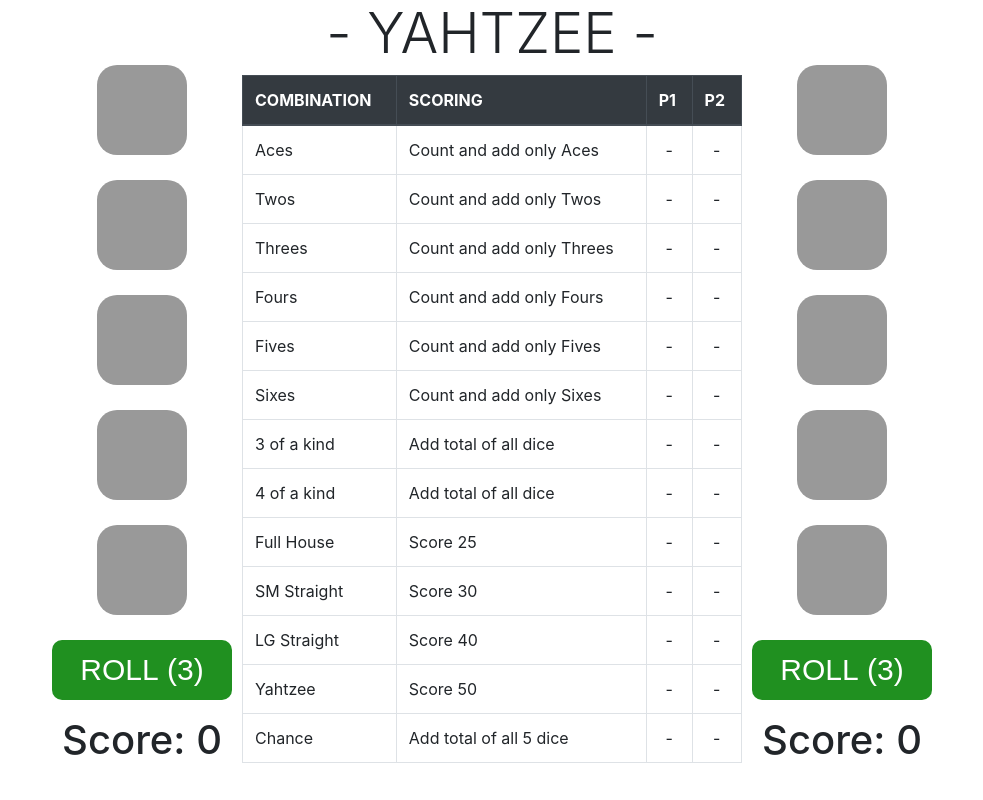
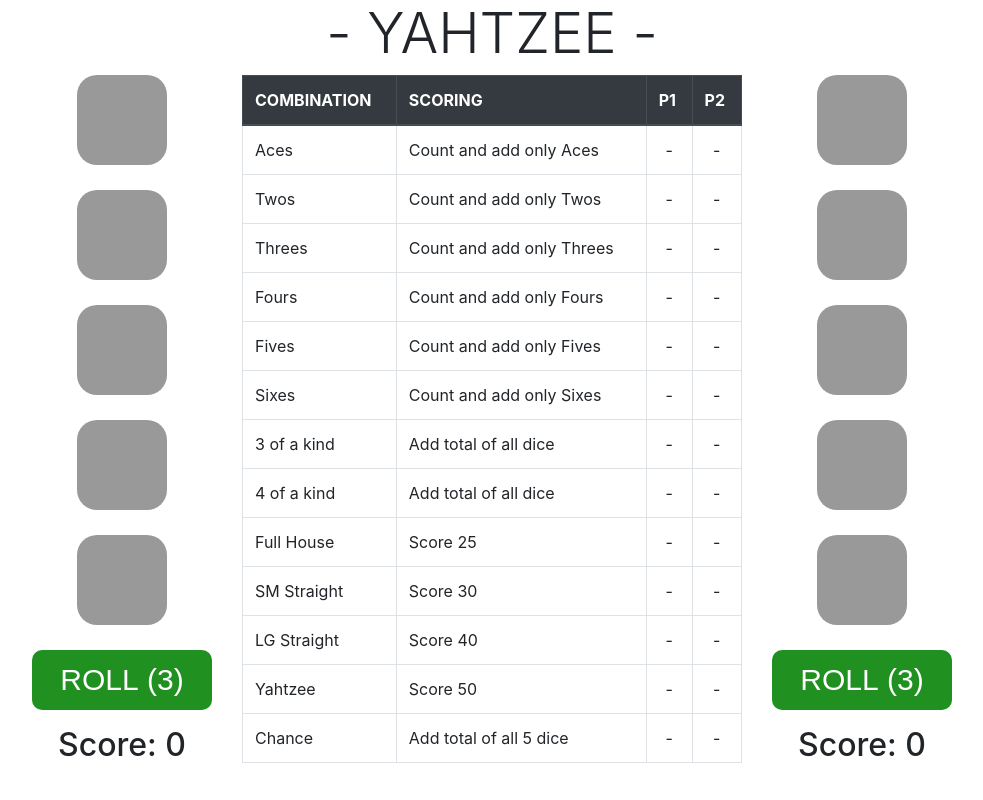
Before and after one commit to spuulis/compSci, a Flask app: page / in a window 1280 px wide. Shown: the whole page, without its empty margins (148-1131 px from the left). Run offline with Flask 2, Linux system fonts and the light colour scheme; some libraries are stand-ins or nearby versions.

Commit message:
Minor changes

```diff
--- a/Dice/app/routes.py
+++ b/Dice/app/routes.py
@@ -1,13 +1,13 @@
-from flask import render_template, flash, redirect, url_for
+from flask import render_template, flash, redirect, url_for, request
 from app import app
 
 @app.route("/")
 def index():
     return render_template('index.html')
 
-@app.route("/submit-status")
+@app.route("/submit-status", methods=["POST"])
 def submit_status():
-    return "Thanks"
+    return "Received_status"
 
 @app.route("/get-status")
 def get_status():
--- a/Dice/app/templates/index.html
+++ b/Dice/app/templates/index.html
@@ -19,13 +19,13 @@
 
 </head>
 <body onload="init()">
-    <div style="width: 900px; margin: 0 auto;">
-        <div style="float: left; width: 200px; padding-top: 40px;">
+    <div style="width: 940px; margin: 0 auto;">
+        <div style="float: left; width: 200px; padding-top: 50px;">
             <canvas id="leftDice" width="200px" height="670px"></canvas>
-            <h1 id="p1s" class="text-center"></h1>
+            <h2 id="p1s" class="text-center"></h2>
 
         </div>
-        <div style="float: left; width: 500px; height: 600px;">
+        <div style="float: left; width: 540px; height: 600px; padding-left: 20px; padding-right: 20px">
             <h1 class="display-4 text-center">- YAHTZEE -</h1>
             <table id="score" class="table table-hover table-bordered">
             <thead class="thead-dark">
@@ -118,9 +118,9 @@
 
 
         </div>
-        <div style="float: left; width: 200px; padding-top: 40px;">
+        <div style="float: left; width: 200px; padding-top: 50px;">
             <canvas id="rightDice" width="200px" height="670px"></canvas>
-            <h1 id="p2s" class="text-center"></h1>
+            <h2 id="p2s" class="text-center"></h2>
         </div>
         <br style="clear: left;" />
     </div>
```
